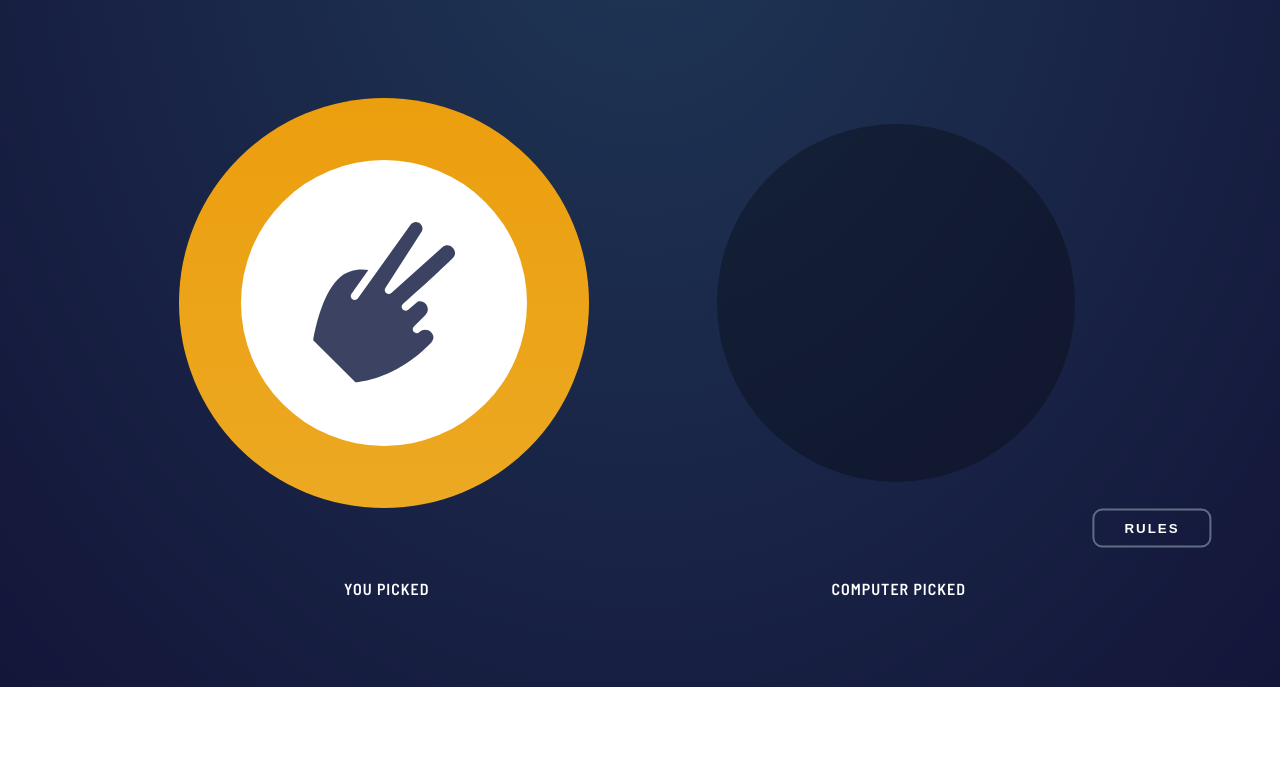
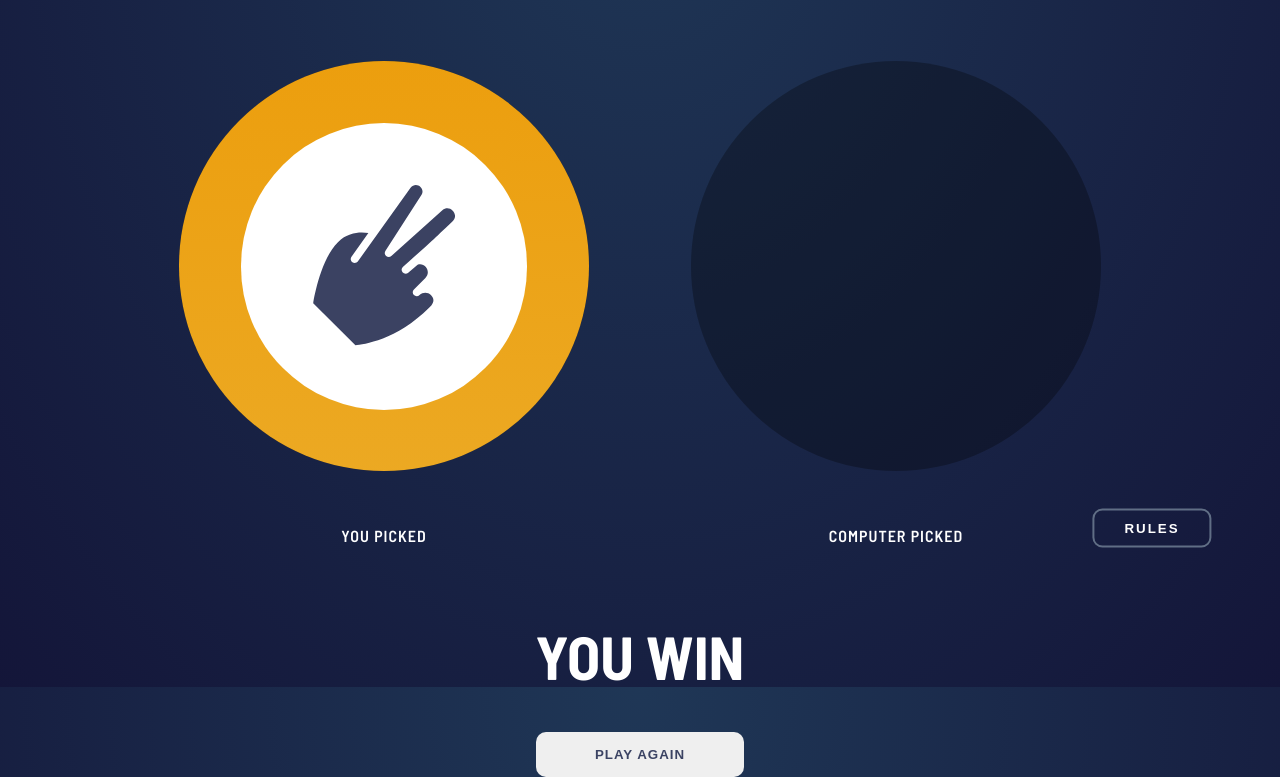
Before and after one commit to stanleyy20/rock-paper-scissors, a website built with Vite: page index.html in a window 1280 px wide. Shown: the part 153-930 px from the top of the page. Before the commit the page ends 840 px from the top, so only its background shows below. Built offline with nearby package versions, Linux system fonts and the light colour scheme.

Commit message:
finish styling second view

```diff
--- a/index.html
+++ b/index.html
@@ -46,7 +46,7 @@
 
         <main class="main-second">
             <div class="main-second__wrapper">
-                <div class="main-second__container main-second__container--first">
+                <div class="main-second__container main-second__container">
                     <div class="main-second__option-palece main-second__option-palece--big">
                         <div class="main__choose main__choose--scissors main__choose--position">
                             <div class="main__choose-bg">
@@ -54,15 +54,18 @@
                             </div>
                         </div>
                     </div>
+                    <h3>YOU PICKED</h3>
                 </div>
 
                 <div class="main-second__container">
                     <div class="main-second__option-palece"></div>
+                    <h3>COMPUTER PICKED</h3>
                 </div>
             </div>
-            <div class="main-second__title">
-                <h2>YOU PICKED</h2>
-                <h2>COMPUTER PICKED</h2>
+
+            <div class="main-second__result">
+                <h2 class="main-second__title-h2">YOU WIN</h2>
+                <button class="main-second__btn">PLAY AGAIN</button>
             </div>
 
             <button class="main__btn">RULES</button>
--- a/src/scss/_main-first-view.scss
+++ b/src/scss/_main-first-view.scss
@@ -78,7 +78,7 @@
 
     &__btn {
         position: absolute;
-        bottom: 10%;
+        bottom: 5%;
         left: 50%;
         transform: translate(-50%, -50%);
 
--- a/src/scss/_main-second-view.scss
+++ b/src/scss/_main-second-view.scss
@@ -5,7 +5,7 @@
     flex-direction: column;
     align-items: center;
     justify-content: center;
-    gap: 20px;
+    gap: 60px;
 
     &__wrapper {
         width: 100%;
@@ -17,14 +17,15 @@
         aspect-ratio: 1/1;
         width: 50%;
         display: flex;
-        justify-content: space-around;
+        justify-content: space-evenly;
         align-items: center;
         flex-direction: column;
+        gap: 40px;
     }
 
     &__option-palece {
-        width: 70%;
-        height: 70%;
+        width: 80%;
+        height: 80%;
         background-color: rgba($color: #000000, $alpha: 0.3);
         border-radius: 50%;
         display: flex;
@@ -44,11 +45,33 @@
         width: 100%;
     }
 
-    h2 {
+    h3 {
         color: $white-text;
         font-size: 1rem;
         font-weight: 600;
         letter-spacing: 1px;
-        margin-left: 30px;
+    }
+
+    &__result {
+        display: flex;
+        flex-direction: column;
+        gap: 40px;
+    }
+
+    &__btn {
+        padding-top: 15px;
+        padding-bottom: 15px;
+        border-radius: 10px;
+        color: $dark-text;
+        font-weight: 700;
+        letter-spacing: 1px;
+        cursor: pointer;
+        border: none;
+    }
+
+    &__title-h2 {
+        font-size: 3.8rem;
+        color: $white-text;
+        margin-left: 0;
     }
 }
```
